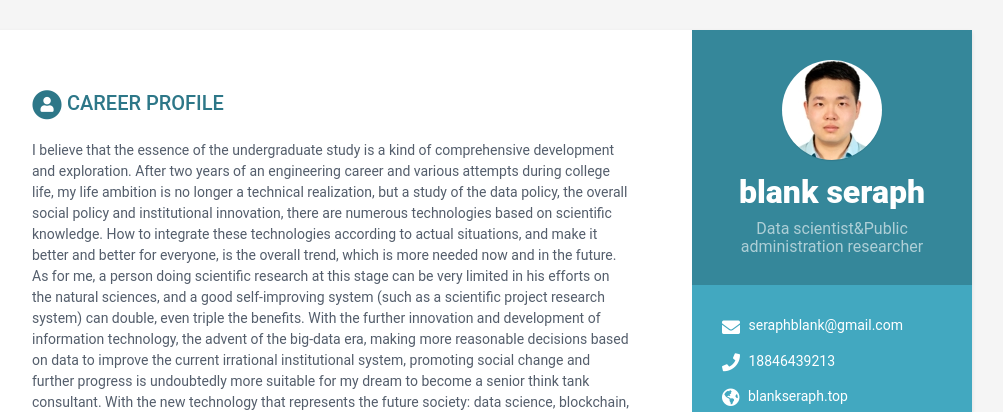
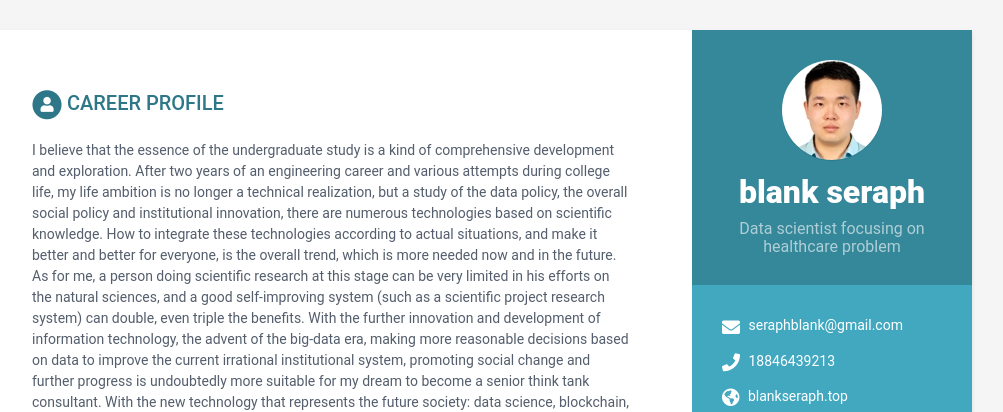
Before and after one commit to BlankSeraph/online-cv, a Jekyll site: the page built from index.html, in a window 1280 px wide and 900 px high. Shown: the top 412 px of the window, without its empty margins (168-1171 px from the left). Built offline with Jekyll 4.4.1, drawn with Linux system fonts in a browser that asks for light colours.

Commit message:
Update data.yml

```diff
--- a/_data/data.yml
+++ b/_data/data.yml
@@ -8,7 +8,7 @@ sidebar:
 
     # Profile information
     name: blank seraph
-    tagline: Data scientist&Public administration researcher
+    tagline: Data scientist focusing on healthcare problem
     avatar: profile.png  #place a 100x100 picture inside /assets/images/ folder and provide the name of the file below
 
     # Sidebar links
```
